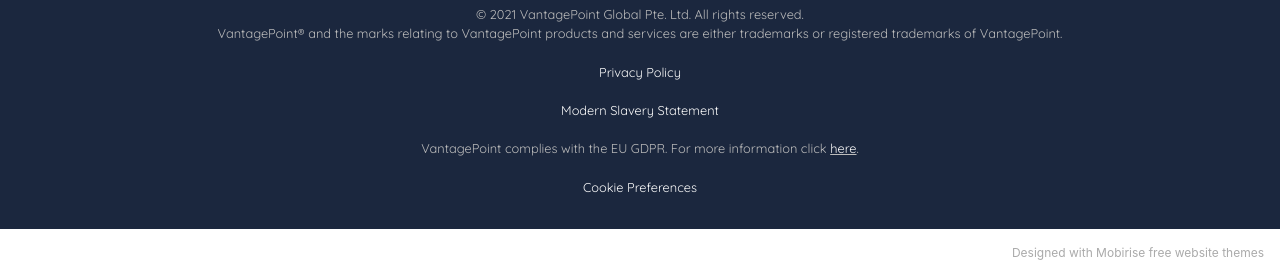
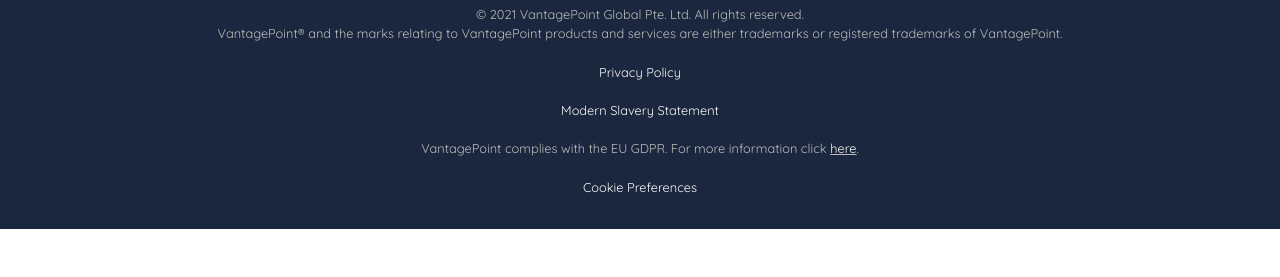
Before and after one commit to thanharry/vantagepoint-website, a plain HTML site: page index.html in a window 1280 px wide. Shown: the part 2680-2957 px from the top of the page. Drawn offline with Linux system fonts and the light colour scheme; files whose address does not match are found by name.

Commit message:
Update index.html

```diff
--- a/index.html
+++ b/index.html
@@ -1,7 +1,6 @@
 <!DOCTYPE html>
 <html  >
 <head>
-  <!-- Site made with Mobirise Website Builder v5.3.0, https://mobirise.com -->
   <meta charset="UTF-8">
   <meta http-equiv="X-UA-Compatible" content="IE=edge">
   <meta name="generator" content="Mobirise v5.3.0, mobirise.com">
@@ -337,7 +336,7 @@
             </div>
         </div>
     </div>
-</section><section style="background-color: #fff; font-family: -apple-system, BlinkMacSystemFont, 'Segoe UI', 'Roboto', 'Helvetica Neue', Arial, sans-serif; color:#aaa; font-size:12px; padding: 0; align-items: center; display: flex;"><a href="https://mobirise.site/a" style="flex: 1 1; height: 3rem; padding-left: 1rem;"></a><p style="flex: 0 0 auto; margin:0; padding-right:1rem;"><a href="https://mobirise.site/t" style="color:#aaa;">Designed</a> with Mobirise free website themes</p></section><script src="assets/web/assets/jquery/jquery.min.js"></script>  <script src="assets/popper/popper.min.js"></script>  <script src="assets/tether/tether.min.js"></script>  <script src="assets/bootstrap/js/bootstrap.min.js"></script>  <script src="assets/smoothscroll/smooth-scroll.js"></script>  <script src="assets/parallax/jarallax.min.js"></script>  <script src="assets/dropdown/js/nav-dropdown.js"></script>  <script src="assets/dropdown/js/navbar-dropdown.js"></script>  <script src="assets/touchswipe/jquery.touch-swipe.min.js"></script>  <script src="assets/theme/js/script.js"></script>
+</section><section style="background-color: #fff; font-family: -apple-system, BlinkMacSystemFont, 'Segoe UI', 'Roboto', 'Helvetica Neue', Arial, sans-serif; color:#aaa; font-size:12px; padding: 0; align-items: center; display: flex;"><a href="https://mobirise.site/a" style="flex: 1 1; height: 3rem; padding-left: 1rem;"></a></section><script src="assets/web/assets/jquery/jquery.min.js"></script>  <script src="assets/popper/popper.min.js"></script>  <script src="assets/tether/tether.min.js"></script>  <script src="assets/bootstrap/js/bootstrap.min.js"></script>  <script src="assets/smoothscroll/smooth-scroll.js"></script>  <script src="assets/parallax/jarallax.min.js"></script>  <script src="assets/dropdown/js/nav-dropdown.js"></script>  <script src="assets/dropdown/js/navbar-dropdown.js"></script>  <script src="assets/touchswipe/jquery.touch-swipe.min.js"></script>  <script src="assets/theme/js/script.js"></script>
 
 
 </body>
```
